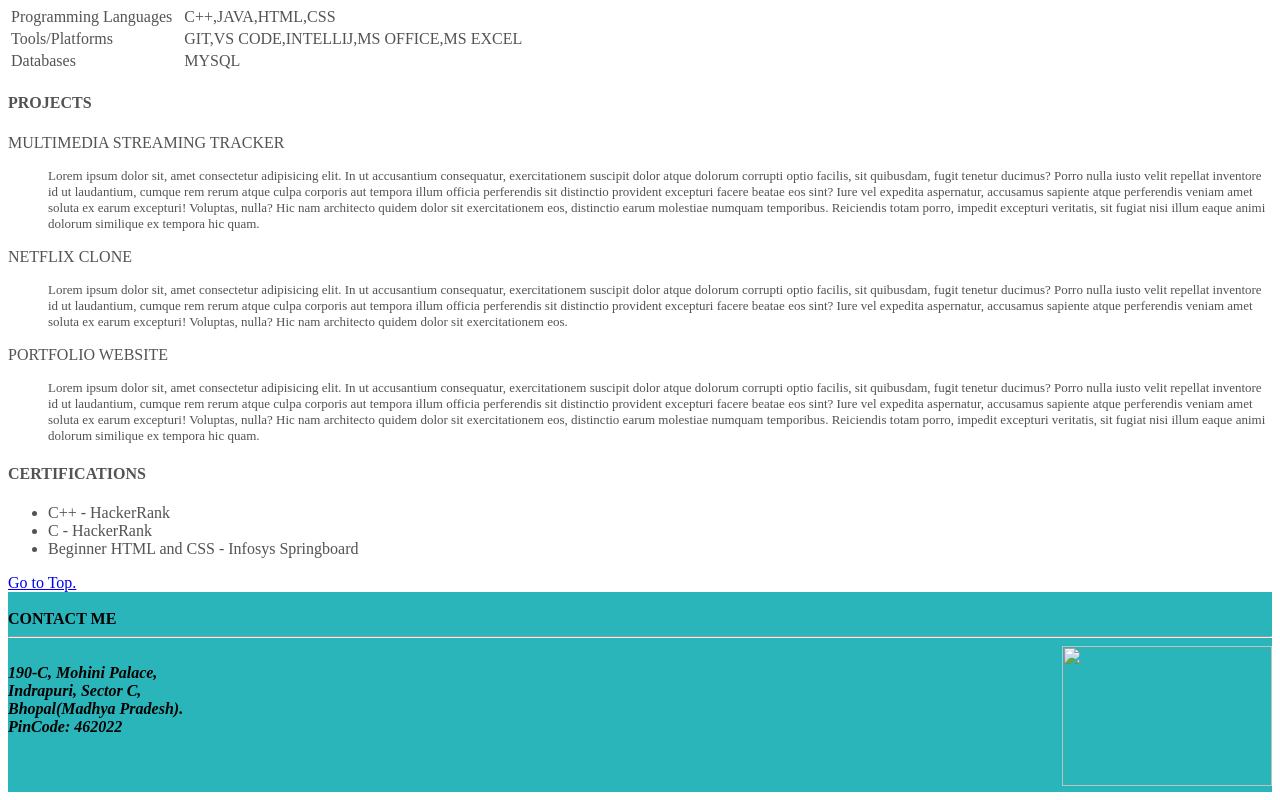
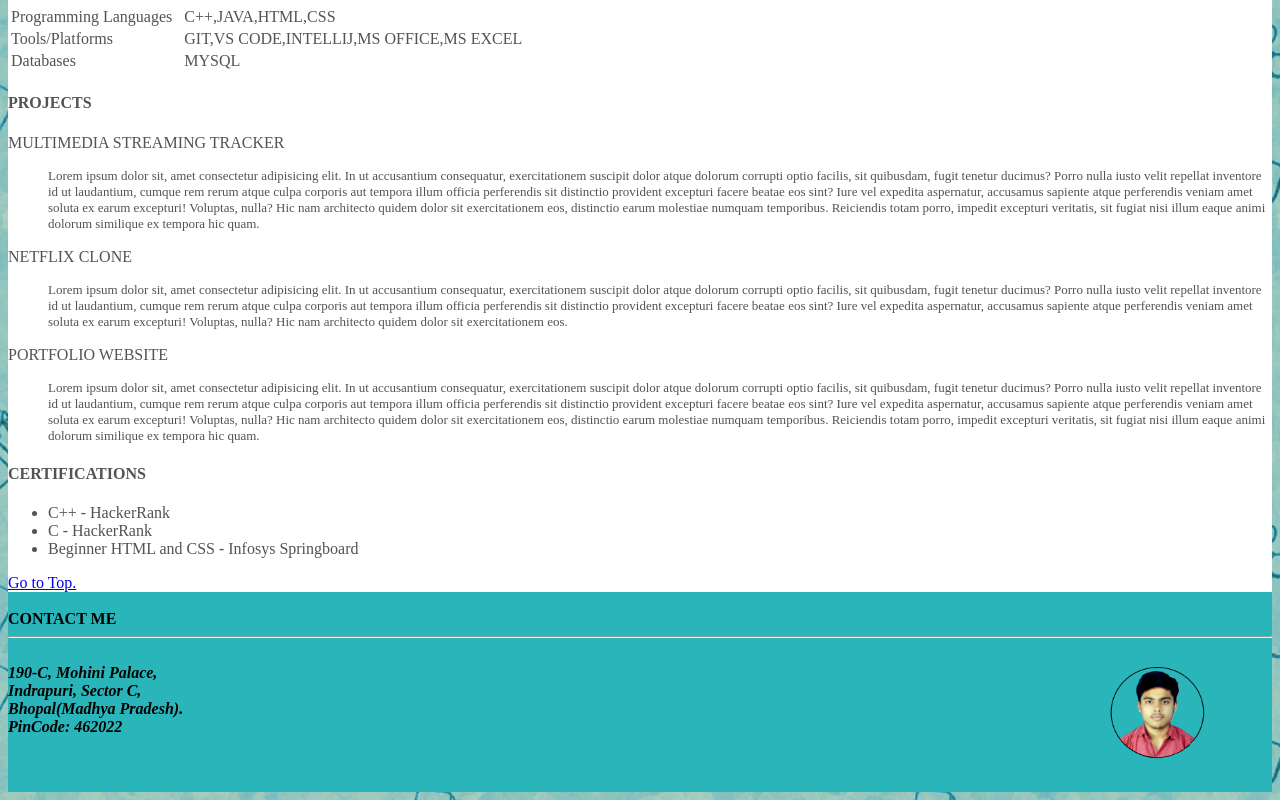
Before and after one commit to bharattraj/My_Resume, a plain HTML site: page portfolio.html in a window 1280 px wide. Shown: the part 427-1227 px from the top of the page. Drawn offline with Linux system fonts and the light colour scheme.

Commit message:
Update portfolio.html

```diff
--- a/portfolio.html
+++ b/portfolio.html
@@ -5,7 +5,7 @@
     <meta name="viewport" content="width=device-width, initial-scale=1.0">
     <title>Document</title>
 </head>
-<body background="images/notebook-5879541_1920.jpg">
+<body background="./notebook-5879541_1920.jpg">
     <header id="header">
         <div id="name" style="font-size: 50px; text-align: center;" >Bharat Raj</div>
         <div id ="contact" style="font-size: x-small ;text-align: center;color: grey;"><a href=mailto:somuharatraj321@gmail.com >somuharatraj321@gmail.com</a>&nbsp |&nbsp <a href=tel>+91 6205227060</a> &nbsp |&nbsp <a href="https://www.google.com/maps?q=Bhopal"> Bhopal,Madhya Pradesh.</a></div>
@@ -105,7 +105,7 @@
         <br>
         <span style="color: rgb(0, 0, 0);"><strong>CONTACT ME</strong</span><br>
         <hr style="color: aliceblue;">
-        <span id="dp" style="float: right;"><img src="images/dp.png" width="210px" height="140px"></span>
+        <span id="dp" style="float: right;"><img src="./dp.png" width="210px" height="140px"></span>
         <br>
         <address>
             190-C, Mohini Palace,<br>
```
